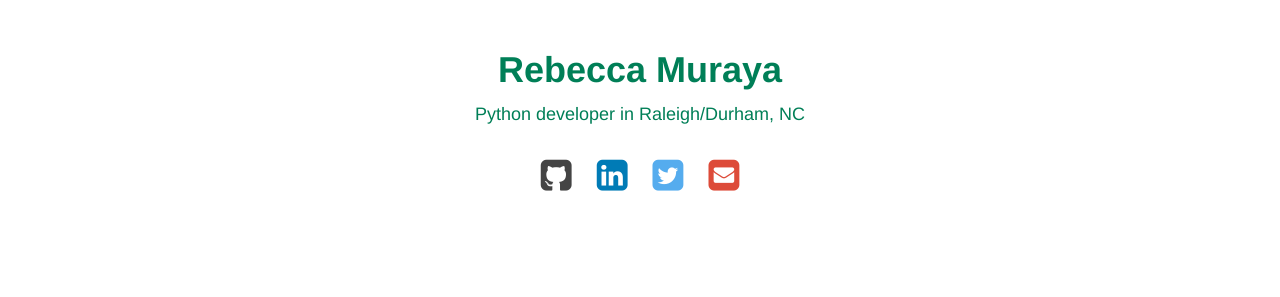
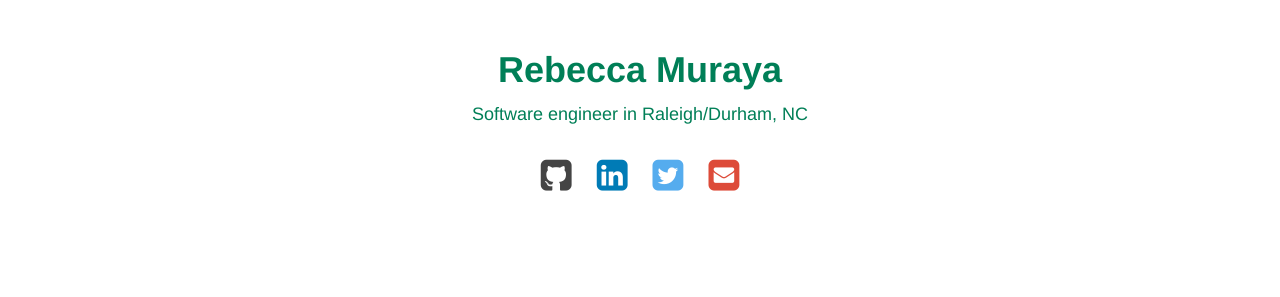
Before and after one commit to rlmuraya/rlmuraya.github.io, a Jekyll site: the page built from index.html, in a window 1280 px wide. Shown: the top 297 px of the page. Built offline with Jekyll 4.4.1, drawn with Linux system fonts in a browser that asks for light colours; some web fonts are replaced.

Commit message:
Update job title

```diff
--- a/_config.yml
+++ b/_config.yml
@@ -11,6 +11,6 @@ defaults:
     values:
       layout: default
       meta_description: |
-        Python developer based in Raleigh/Durham, North Carolina.
+        Software engineer based in Raleigh/Durham, North Carolina.
 sass:
     style: :compressed
--- a/index.html
+++ b/index.html
@@ -1,5 +1,5 @@
 ---
-title: Python developer in Raleigh/Durham, North Carolina
+title: Software engineer in Raleigh/Durham, North Carolina
 h1: Rebecca Muraya
 permalink: /
 ---
@@ -13,7 +13,7 @@ permalink: /
   });
 </script>
 
-<p>Python developer in Raleigh/Durham, NC</p>
+<p>Software engineer in Raleigh/Durham, NC</p>
 
 <ul id="networks">
   <li>
```
